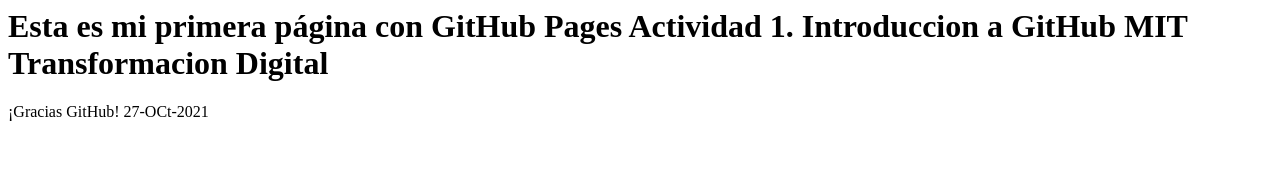
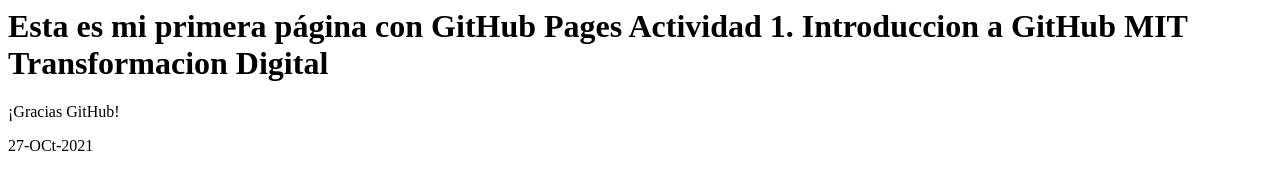
Before and after one commit to chrismira/MyRepo, a plain HTML site: page index.html in a window 1280 px wide. Drawn offline with Linux system fonts and the light colour scheme.

Commit message:
Update index.html

```diff
--- a/index.html
+++ b/index.html
@@ -2,6 +2,6 @@
 <h1> Esta es mi primera página con GitHub Pages
 Actividad 1. Introduccion a GitHub
 MIT Transformacion Digital </h1>
-<p>¡Gracias GitHub!
-  27-OCt-2021</p>
+<p>¡Gracias GitHub!</p>
+  <p>27-OCt-2021</p>
 </html>
```
